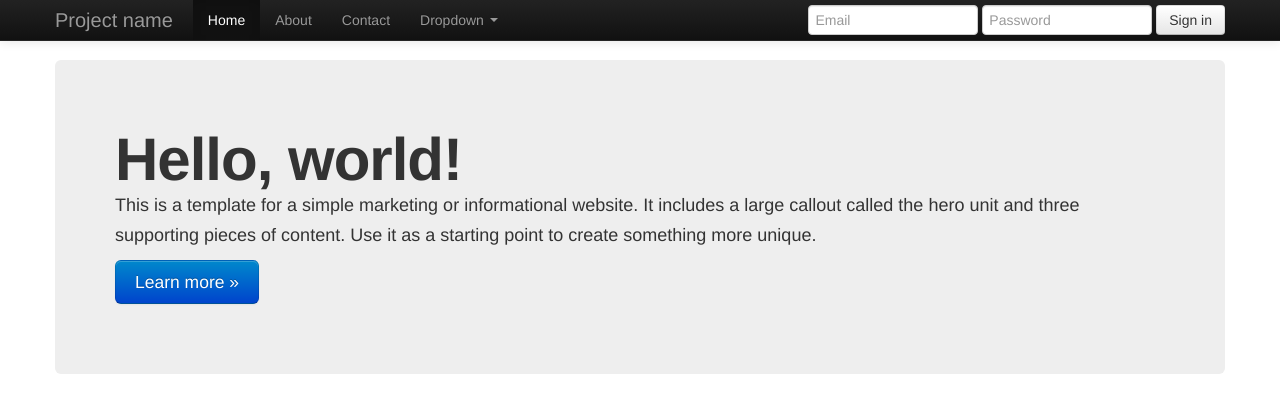
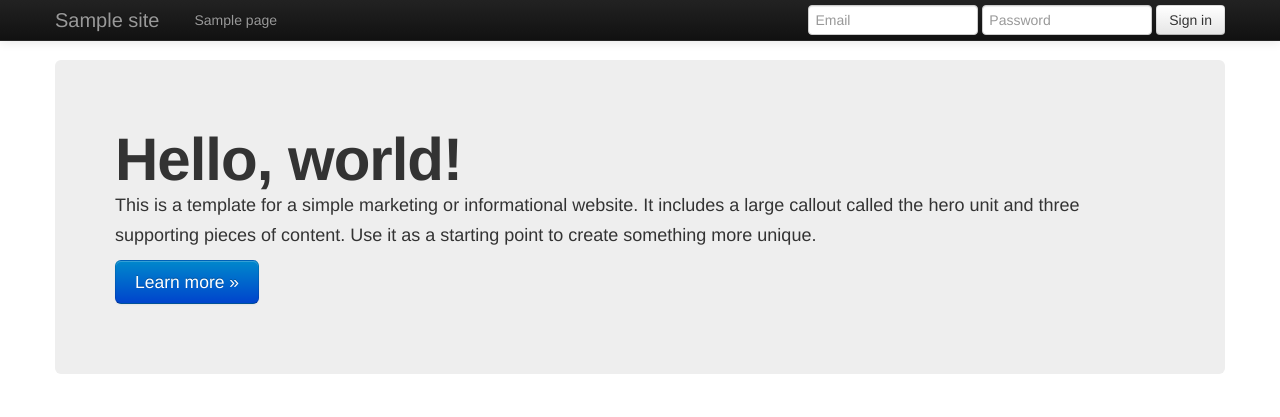
Before and after one commit to LissiS/lissi-bs, a WordPress theme: template index.php in a window 1280 px wide. Shown: the top 417 px of the page. Run offline with PHP 8.4 and a stand-in for WordPress, Linux system fonts and the light colour scheme; the site name, menu and one post (Sample post) are stand-ins, and other content is empty; some libraries are stand-ins or nearby versions.

Commit message:
Linking in wp functions to top nav

```diff
--- a/header.php
+++ b/header.php
@@ -35,24 +35,10 @@
             <span class="icon-bar"></span>
             <span class="icon-bar"></span>
           </a>
-          <a class="brand" href="#">Project name</a>
+          <a class="brand" href="<?php echo site_url(); ?>"><?php bloginfo('name'); ?></a>
           <div class="nav-collapse collapse">
             <ul class="nav">
-              <li class="active"><a href="#">Home</a></li>
-              <li><a href="#about">About</a></li>
-              <li><a href="#contact">Contact</a></li>
-              <li class="dropdown">
-                <a href="#" class="dropdown-toggle" data-toggle="dropdown">Dropdown <b class="caret"></b></a>
-                <ul class="dropdown-menu">
-                  <li><a href="#">Action</a></li>
-                  <li><a href="#">Another action</a></li>
-                  <li><a href="#">Something else here</a></li>
-                  <li class="divider"></li>
-                  <li class="nav-header">Nav header</li>
-                  <li><a href="#">Separated link</a></li>
-                  <li><a href="#">One more separated link</a></li>
-                </ul>
-              </li>
+              <?php wp_list_pages(array('title_li' => '', 'exclude' => 4)); ?>
             </ul>
             <form class="navbar-form pull-right">
               <input class="span2" type="text" placeholder="Email">
```
